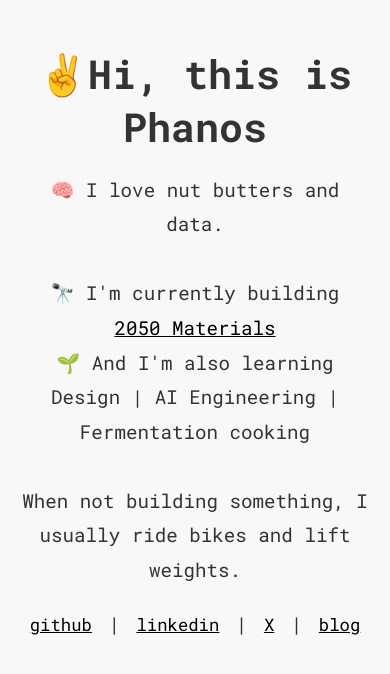
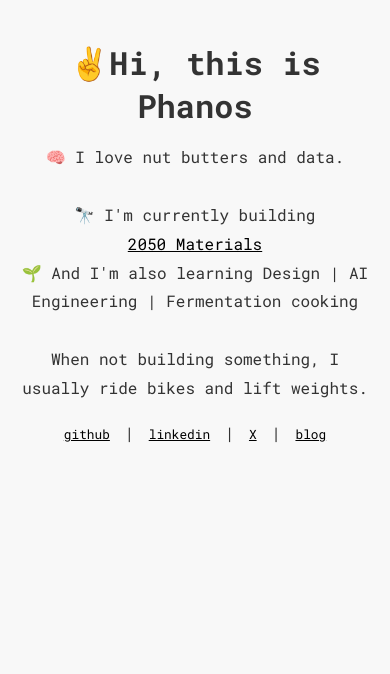
Before and after one commit to phanosh/phanosh.github.io, a plain HTML site: page index.html in a window 390 px wide. Drawn offline with Linux system fonts and the light colour scheme.

Commit message:
font size

```diff
--- a/index.html
+++ b/index.html
@@ -30,11 +30,11 @@
             color: #7C00FE;
         }
         h1 {
-            font-size: 2.5em; /* Larger font size */
+            font-size: 2.0em; /* Larger font size */
             margin-bottom: 0.5em;
         }
         p {
-            font-size: 1.2em; /* Larger font size */
+            font-size: 1.0em; /* Larger font size */
             line-height: 1.8; /* Increased line-height for better readability */
             margin: 1em 0; /* Increased margin for spacing */
         }
@@ -44,7 +44,7 @@
         }
         @media (max-width: 600px) {
             p.social-links a {
-                font-size: 0.9em; /* Smaller font size for mobile */
+                font-size: 0.8em; /* Smaller font size for mobile */
                 margin: 0 5px; /* Reduced margin for mobile */
             }
         }
```
